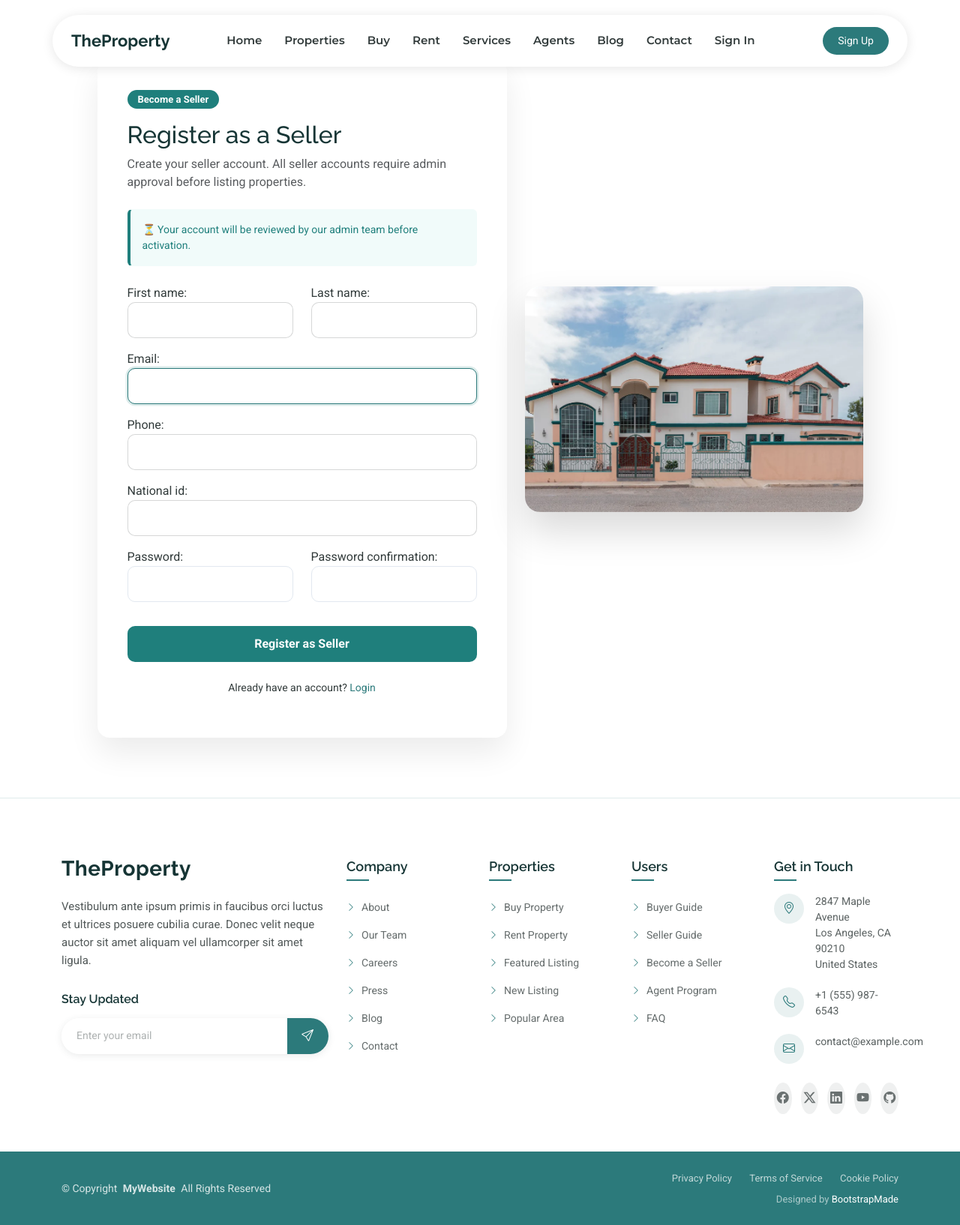
After one commit to rahidulislam/realestate_property, a Django app: page /user/seller-signup/ in a window 1280 px wide. The commit adds this page. Shown: the whole page at 75% size. Run offline with Django 5.2, Linux system fonts and the light colour scheme; some libraries are stand-ins or nearby versions.

Commit message:
seller signup is done

```diff
--- a/static/css/custom.css
+++ b/static/css/custom.css
@@ -28,3 +28,153 @@
     color: var(--nav-dropdown-hover-color);
   }
 }
+/* Seller Signup Section */
+.seller-signup-section {
+  padding: 80px 0;
+}
+
+/* Card */
+.seller-signup-card {
+  background: #ffffff;
+  padding: 40px;
+  border-radius: 16px;
+  box-shadow: 0 20px 40px rgba(0, 0, 0, 0.08);
+}
+
+/* Badge */
+.seller-badge {
+  background: #1f7f7c;
+  color: #fff;
+  padding: 6px 14px;
+  border-radius: 30px;
+  font-size: 13px;
+}
+
+/* Alert */
+.seller-alert {
+  background: #f1fbfa;
+  color: #1f7f7c;
+  border-left: 4px solid #1f7f7c;
+  font-size: 14px;
+}
+
+/* Inputs */
+.custom-input {
+  height: 48px;
+  border-radius: 10px;
+  border: 1px solid #e2e8f0;
+  transition: all 0.2s ease;
+}
+
+.custom-input:focus {
+  border-color: #1f7f7c;
+  box-shadow: 0 0 0 0.15rem rgba(31, 127, 124, 0.15);
+}
+
+/* Button */
+.seller-btn {
+  background: #1f7f7c;
+  color: #fff;
+  padding: 12px;
+  border-radius: 10px;
+  font-weight: 600;
+  border: none;
+  transition: all 0.3s ease;
+}
+
+.seller-btn:hover {
+  background: #166663;
+  transform: translateY(-1px);
+}
+
+/* Right Image */
+.seller-image-card {
+  border-radius: 20px;
+  overflow: hidden;
+  box-shadow: 0 25px 50px rgba(0, 0, 0, 0.15);
+}
+
+.seller-image-card img {
+  width: 100%;
+  height: 100%;
+  object-fit: cover;
+}
+@media (max-width: 768px) {
+  .seller-image-card {
+    margin-top: 30px;
+  }
+}
+/* Seller Pending Section */
+.seller-pending-section {
+  padding: 90px 0;
+}
+
+/* Card */
+.seller-pending-card {
+  background: #ffffff;
+  padding: 45px;
+  border-radius: 18px;
+  box-shadow: 0 25px 50px rgba(0, 0, 0, 0.08);
+}
+
+/* Badge */
+.pending-badge {
+  background: #f6c343;
+  color: #222;
+  padding: 6px 16px;
+  border-radius: 30px;
+  font-size: 13px;
+  font-weight: 500;
+}
+
+/* Alert box */
+.pending-alert {
+  background: #fff8e1;
+  color: #8a6d3b;
+  padding: 14px 16px;
+  border-left: 4px solid #f6c343;
+  border-radius: 8px;
+  font-size: 14px;
+}
+
+/* Steps list */
+.pending-steps {
+  list-style: none;
+  padding: 0;
+  margin: 0;
+}
+
+.pending-steps li {
+  padding: 8px 0;
+  font-size: 14px;
+  color: #555;
+}
+
+/* Button */
+.pending-btn {
+  background: #1f7f7c;
+  color: #fff;
+  padding: 12px 32px;
+  border-radius: 10px;
+  font-weight: 600;
+  transition: all 0.3s ease;
+}
+
+.pending-btn:hover {
+  background: #166663;
+  color: #fff;
+  transform: translateY(-1px);
+}
+
+/* Image */
+.seller-pending-image {
+  border-radius: 20px;
+  overflow: hidden;
+  box-shadow: 0 30px 60px rgba(0, 0, 0, 0.15);
+}
+
+.seller-pending-image img {
+  width: 100%;
+  height: 100%;
+  object-fit: cover;
+}
--- a/templates/include/footer.html
+++ b/templates/include/footer.html
@@ -108,6 +108,9 @@
                   <a href="#"><i class="bi bi-chevron-right"></i> Seller Guide</a>
                 </li>
                 <li>
+                  <a href="{% url 'user:seller_signup' %}"><i class="bi bi-chevron-right"></i> Become a Seller</a>
+                </li>
+                <li>
                   <a href="{% url 'core:privacy_policy' %}"><i class="bi bi-chevron-right"></i> Agent Program</a>
                 </li>
                 <li>
--- a/templates/include/top_navbar.html
+++ b/templates/include/top_navbar.html
@@ -106,15 +106,13 @@
           </a>
           <ul>
             <li>
-              <a href="{% url 'core:property_detail' %}">Property Details</a>
+              <a href="{% url 'core:property_detail' %}">Dashboard</a>
             </li>
             <li>
-              <a href="{% url 'core:service_detail' %}">Service Details</a>
+              <a href="{% url 'core:service_detail' %}">My Profile</a>
             </li>
-            <li><a href="{% url 'core:agent_profile' %}">Agent Profile</a></li>
-            <li><a href="{% url 'core:blog_detail' %}">Blog Details</a></li>
-            <li><a href="{% url 'core:terms' %}">Terms</a></li>
-            <li><a href="{% url 'core:privacy_policy' %}">Privacy</a></li>
+            <li><a href="{% url 'core:agent_profile' %}">Saved Properties(Buyer)</a></li>
+            <li><a href="{% url 'core:blog_detail' %}">My Listing(Seller)</a></li>
             <li></li>
           </ul>
         </li>
@@ -137,7 +135,7 @@
     </form>
     {% else %}
 
-    <a class="btn-getstarted" href="{% url 'user:signup' %}">Sign Up</a>
+    <a class="btn-getstarted" href="{% url 'user:buyer_signup' %}">Sign Up</a>
     {% endif %}
   </div>
 </header>
--- /dev/null
+++ b/templates/user/seller_signup.html
@@ -0,0 +1,103 @@
+{% extends "base.html" %} {% load static %} {% block content %}
+<main class="main">
+  <!-- Seller Signup Section -->
+  <section class="section seller-signup-section">
+    <div class="container">
+      <div class="row align-items-center justify-content-center">
+        <!-- Left: Form -->
+        <div class="col-lg-6" data-aos="fade-up">
+          <div class="seller-signup-card">
+            <span class="badge seller-badge mb-3"> Become a Seller </span>
+
+            <h2 class="mb-2">Register as a Seller</h2>
+            <p class="text-muted mb-4">
+              Create your seller account. All seller accounts require admin
+              approval before listing properties.
+            </p>
+
+            <!-- Info Alert -->
+            <div class="alert seller-alert mb-4">
+              ⏳ Your account will be reviewed by our admin team before
+              activation.
+            </div>
+
+            <form method="post" novalidate>
+              {% csrf_token %}
+              {% if form.non_field_errors %}
+              <div class="alert alert-danger">{{ form.non_field_errors }}</div>
+              {% endif %}
+
+              <div class="row">
+                <div class="col-md-6 mb-3">
+                  {{ form.first_name.label_tag }}
+                  {{ form.first_name }}
+                  {% for error in form.first_name.errors %}
+                  <div class="text-danger small">{{ error }}</div>
+                  {% endfor %}
+                </div>
+
+                <div class="col-md-6 mb-3">
+                  {{ form.last_name.label_tag }} {{ form.last_name }} {% for error in form.last_name.errors %}
+                  <div class="text-danger small">{{ error }}</div>
+                  {% endfor %}
+                </div>
+              </div>
+
+              <div class="mb-3">
+                {{ form.email.label_tag }} {{ form.email }} {% for error in form.email.errors %}
+                <div class="text-danger small">{{ error }}</div>
+                {% endfor %}
+              </div>
+
+              <div class="mb-3">
+                {{ form.phone.label_tag }} {{ form.phone }} {% for error in form.phone.errors %}
+                <div class="text-danger small">{{ error }}</div>
+                {% endfor %}
+              </div>
+
+              <div class="mb-3">
+                {{ form.national_id.label_tag }} {{ form.national_id }} {% for error in form.national_id.errors %}
+                <div class="text-danger small">{{ error }}</div>
+                {% endfor %}
+              </div>
+
+              <div class="row">
+                <div class="col-md-6 mb-3">
+                  {{ form.password1.label_tag }} {{ form.password1 }} {% for error in form.password1.errors %}
+                  <div class="text-danger small">{{ error }}</div>
+                  {% endfor %}
+                </div>
+
+                <div class="col-md-6 mb-3">
+                  {{ form.password2.label_tag }} {{ form.password2 }} {% for error in form.password2.errors %}
+                  <div class="text-danger small">{{ error }}</div>
+                  {% endfor %}
+                </div>
+              </div>
+
+              <button type="submit" class="btn seller-btn w-100 mt-3">
+                Register as Seller
+              </button>
+            </form>
+
+            <p class="text-center small mt-4">
+              Already have an account?
+              <a href="{% url 'user:login' %}">Login</a>
+            </p>
+          </div>
+        </div>
+
+        <!-- Right: Image -->
+        <div class="col-lg-5 d-none d-lg-block" data-aos="fade-left">
+          <div class="seller-image-card">
+            <img
+              src="{% static 'img/real-estate/property-exterior-1.webp' %}"
+              alt="Seller Property"
+            />
+          </div>
+        </div>
+      </div>
+    </div>
+  </section>
+</main>
+{% endblock %}
--- a/templates/user/signin.html
+++ b/templates/user/signin.html
@@ -59,7 +59,7 @@
 
               <div class="d-flex justify-content-between align-items-center mb-3">
                 <div class="form-check">
-                  <input class="form-check-input" type="checkbox" id="remember">
+                  <input class="form-check-input" type="checkbox" id="remember" name="remember_me" />
                   <label class="form-check-label small" for="remember">
                     Remember me
                   </label>
@@ -77,7 +77,7 @@
 
             <p class="text-center small mt-4">
               Don’t have an account?
-              <a href="{% url 'user:signup' %}">Sign up</a>
+              <a href="{% url 'user:buyer_signup' %}">Sign up</a>
             </p>
 
           </div>
--- a/user/admin.py
+++ b/user/admin.py
@@ -1,7 +1,7 @@
 from django.contrib import admin
 from django.contrib.auth.admin import UserAdmin as DjangoUserAdmin
 
-from .models import CustomUser
+from .models import CustomUser, BuyerProfile, SellerProfile, AgentProfile
 
 
 # Register your models here.
@@ -37,3 +37,6 @@ class CustomUserAdmin(DjangoUserAdmin):
     list_display = ("email", "first_name", "last_name", "is_staff", "role")
     list_filter = ("is_staff", "is_superuser", "is_active", "role")
     ordering = ("email",)
+admin.site.register(BuyerProfile)
+admin.site.register(SellerProfile)
+admin.site.register(AgentProfile)
--- a/user/forms.py
+++ b/user/forms.py
@@ -45,6 +45,57 @@ class CustomUserCreationForm(UserCreationForm):
         return password2
 
 
+class SellerSignupForm(UserCreationForm):
+    phone = forms.CharField(max_length=20)
+    # company_name = forms.CharField(required=False)
+    national_id = forms.CharField(max_length=20)
+
+    class Meta:
+        model = CustomUser
+        fields = ["email", "first_name", "last_name","password1","password2"] + ["phone", "national_id"]
+
+    def __init__(self, *args, **kwargs):
+        super().__init__(*args, **kwargs)
+
+        for field in self.fields.values():
+            field.widget.attrs.update({
+                "class": "form-control custom-input"
+            })
+
+    def save(self, commit=True):
+        email = self.cleaned_data["email"]
+        password = self.cleaned_data["password1"]
+        first_name = self.cleaned_data.get("first_name", "")
+        last_name = self.cleaned_data.get("last_name", "")
+
+        user = CustomUser.objects.create_seller(
+            email=email,
+            password=password,
+            first_name=first_name,
+            last_name=last_name,
+        )
+        if commit:
+
+            user.sellerprofile.phone = self.cleaned_data["phone"]
+            user.sellerprofile.national_id = self.cleaned_data["national_id"]
+            user.sellerprofile.save()
+            # SellerProfile.objects.create(
+            #     user=user,
+            #     phone=self.cleaned_data["phone"],
+            #     company_name=self.cleaned_data.get("company_name", ""),
+            # )
+        return user
+
+    def clean_password2(self):
+        password1 = self.cleaned_data.get("password1")
+        password2 = self.cleaned_data.get("password2")
+        if password1 and password2 and password1 != password2:
+            raise forms.ValidationError("The two password fields didn't match.")
+        return password2
+
+
+
+
 class CustomAuthenticationForm(AuthenticationForm):
     """AuthenticationForm that styles fields and uses 'Email' label."""
 
--- a/user/managers.py
+++ b/user/managers.py
@@ -25,6 +25,7 @@ class CustomUserManager(BaseUserManager):
         return self.create_user(email, password, **extra_fields)
     def create_seller(self, email, password=None, **extra_fields):
         """Create and save a customer user."""
+        extra_fields.setdefault("is_active", False)  # Sellers need admin approval
         extra_fields.setdefault("role", "seller")
         return self.create_user(email, password, **extra_fields)
 
--- a/user/models.py
+++ b/user/models.py
@@ -42,12 +42,18 @@ class BuyerProfile(TimeStamp):
     phone = models.CharField(max_length=20, blank=True)
     interest_area = models.CharField(max_length=255, blank=True)
 
+    def __str__(self):
+        return f"BuyerProfile of {self.user.get_full_name() or self.user.email}"
+
 class SellerProfile(TimeStamp):
     user = models.OneToOneField(CustomUser, on_delete=models.CASCADE)
     phone = models.CharField(max_length=20)
     national_id = models.CharField(max_length=20)
     address = models.CharField(max_length=255)
     approved = models.BooleanField(default=False)  # Admin Approval
+
+    def __str__(self):
+        return f"SellerProfile of {self.user.get_full_name() or self.user.email}"
 class AgentProfile(TimeStamp):
     user = models.OneToOneField(CustomUser, on_delete=models.CASCADE)
     phone = models.CharField(max_length=20)
--- a/user/urls.py
+++ b/user/urls.py
@@ -1,10 +1,12 @@
 from django.urls import path
-from .views import SignupView, SigninView,SignoutView
+from .views import BuyerSignupView,SellerSignUpView,SellerPendingView, SigninView,SignoutView
 
 app_name = "user"
 
 urlpatterns = [
-    path("signup/", SignupView.as_view(), name="signup"),
+    path("signup/", BuyerSignupView.as_view(), name="buyer_signup"),
+    path("seller-signup/", SellerSignUpView.as_view(), name="seller_signup"),
+    path("seller-pending/", SellerPendingView.as_view(), name="seller_pending"),
     path("login/", SigninView.as_view(), name="login"),
     path("logout/", SignoutView.as_view(), name="logout"),
 ]
--- a/user/views.py
+++ b/user/views.py
@@ -1,15 +1,17 @@
+from django.conf import settings
 from django.contrib import messages
 from django.contrib.auth import login
 from django.contrib.auth import logout as auth_logout
 from django.contrib.auth.views import LoginView, LogoutView
 from django.shortcuts import redirect
 from django.urls import reverse_lazy
-from django.views.generic import FormView
+from django.views.generic import FormView, TemplateView
 
-from .forms import CustomAuthenticationForm, CustomUserCreationForm
+from .forms import CustomAuthenticationForm, CustomUserCreationForm, SellerSignupForm
+from .models import CustomUser
 
 
-class SignupView(FormView):
+class BuyerSignupView(FormView):
     template_name = "user/signup.html"
     form_class = CustomUserCreationForm
     success_url = reverse_lazy("core:home")
@@ -21,11 +23,50 @@ class SignupView(FormView):
         return super().form_valid(form)
 
 
+class SellerSignUpView(FormView):
+    template_name = "user/seller_signup.html"
+    form_class = SellerSignupForm
+    success_url = reverse_lazy("user:seller_pending")
+
+    def form_valid(self, form):
+        form.save()
+        messages.info(self.request, "Your seller account is pending admin approval.")
+        return super().form_valid(form)
+
+
+class SellerPendingView(TemplateView):
+    template_name = "user/seller_pending.html"
+
+
 class SigninView(LoginView):
     template_name = "user/signin.html"
     authentication_form = CustomAuthenticationForm
     redirect_authenticated_user = True
     success_url = reverse_lazy("core:home")
+    success_message = "You have successfully signed in."
+
+    def get_success_url(self):
+        if self.request.user.is_authenticated and self.request.user.role == "buyer":
+            return reverse_lazy("core:buyer_dashboard")
+        elif self.request.user.is_authenticated and self.request.user.role == "seller":
+            return reverse_lazy("core:seller_dashboard")
+        elif self.request.user.is_authenticated and self.request.user.role == "agent":
+            return reverse_lazy("core:agent_dashboard")
+        else:
+            return super().get_success_url()
+        return super().get_success_url()
+
+    def form_invalid(self, form):
+        email = form.data.get("username")
+        if email:
+            try:
+                user = CustomUser.objects.get(email=email)
+                if not user.is_active and user.role == "seller":
+                    return redirect("user:seller_pending")
+            except CustomUser.DoesNotExist:
+                pass
+        return super().form_invalid(form)
+
 
 class SignoutView(LogoutView):
     next_page = reverse_lazy("core:home")
```
Also changed, not shown: templates/user/seller_pending.html (added, +56 -0 lines), user/signals.py (+12 -12 lines).
